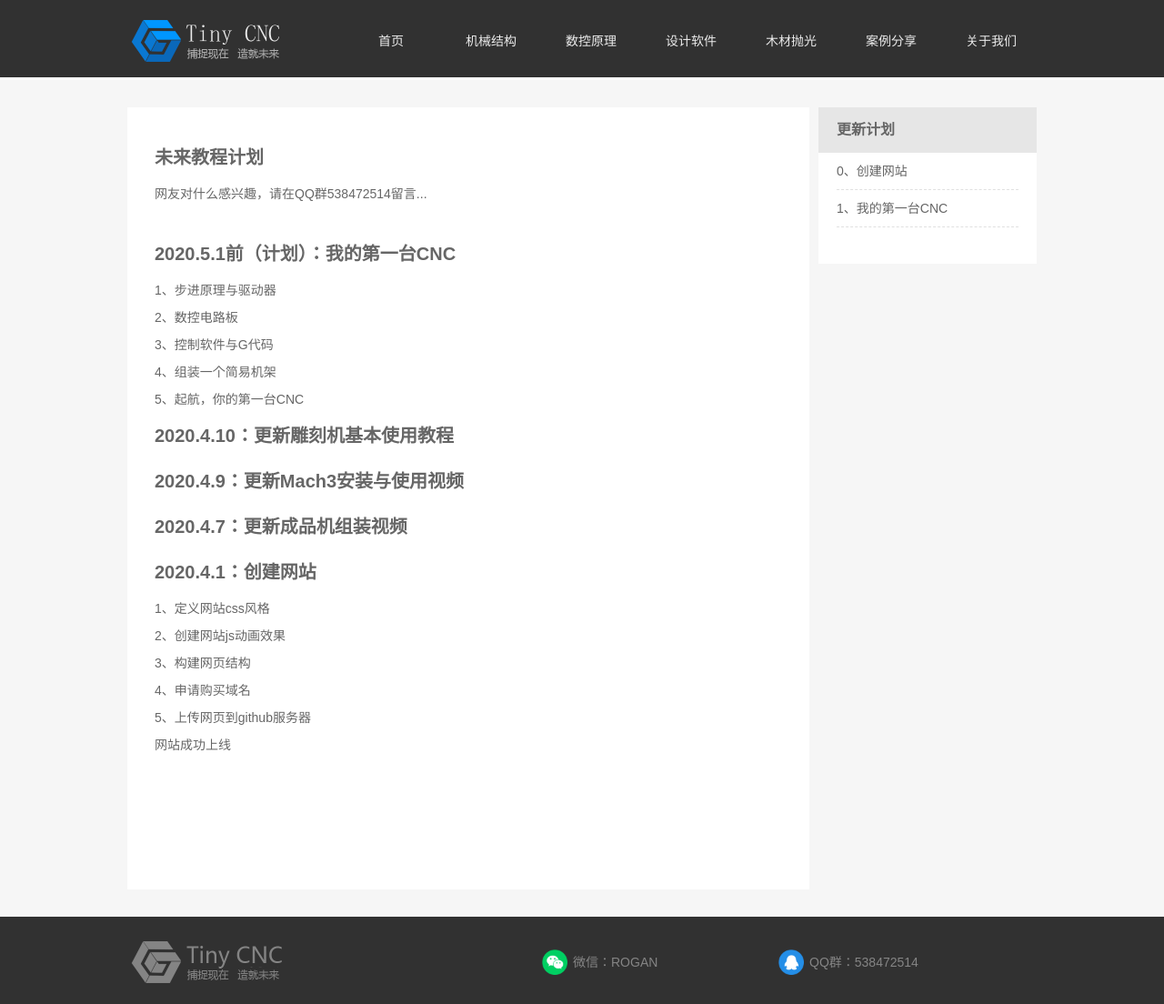
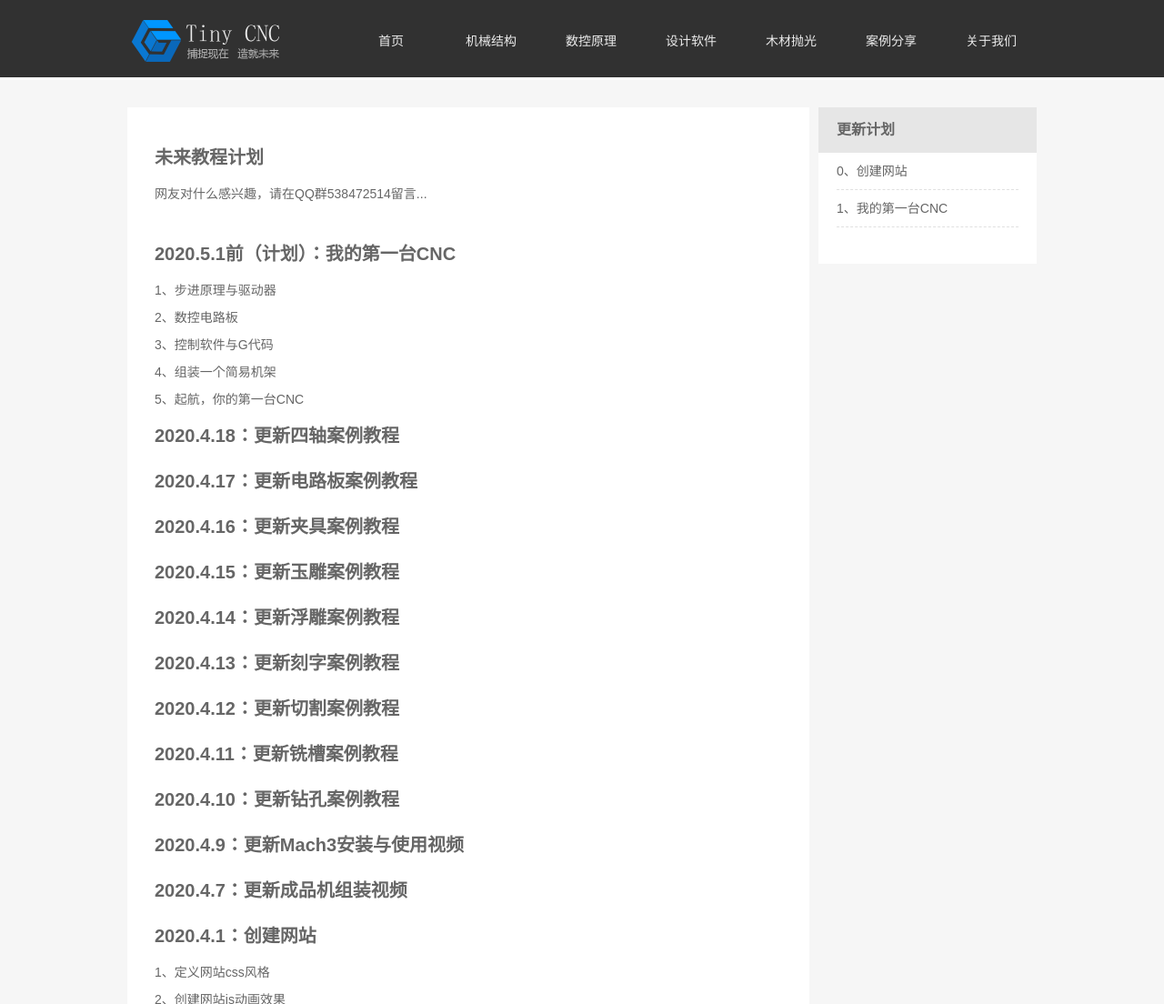
Before and after one commit to dijkstrazw/tinycnc, a plain HTML site: page plan.html in a window 1280 px wide. Shown: the top 1104 px of the page at 91% size. Drawn offline with Linux system fonts and the light colour scheme.

Commit message:
Update plan.html

```diff
--- a/plan.html
+++ b/plan.html
@@ -31,7 +31,15 @@
                     <p>4、组装一个简易机架</p>
                     <p>5、起航，你的第一台CNC</p>
 
-                    <h3 style="text-align:left" id="plan0">2020.4.10：更新雕刻机基本使用教程</h3>
+                    <h3 style="text-align:left" id="plan0">2020.4.18：更新四轴案例教程</h3>
+                    <h3 style="text-align:left" id="plan0">2020.4.17：更新电路板案例教程</h3>
+                    <h3 style="text-align:left" id="plan0">2020.4.16：更新夹具案例教程</h3>
+                    <h3 style="text-align:left" id="plan0">2020.4.15：更新玉雕案例教程</h3>
+                    <h3 style="text-align:left" id="plan0">2020.4.14：更新浮雕案例教程</h3>
+                    <h3 style="text-align:left" id="plan0">2020.4.13：更新刻字案例教程</h3>
+                    <h3 style="text-align:left" id="plan0">2020.4.12：更新切割案例教程</h3>
+                    <h3 style="text-align:left" id="plan0">2020.4.11：更新铣槽案例教程</h3>
+                    <h3 style="text-align:left" id="plan0">2020.4.10：更新钻孔案例教程</h3>
 
                     <h3 style="text-align:left" id="plan0">2020.4.9：更新Mach3安装与使用视频</h3>
 
```
